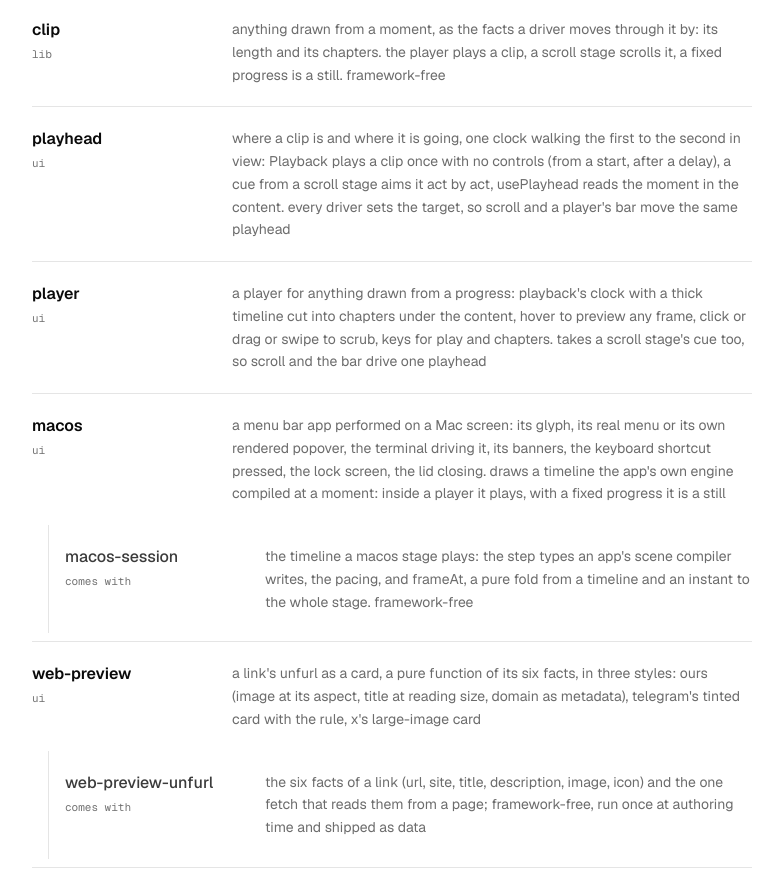
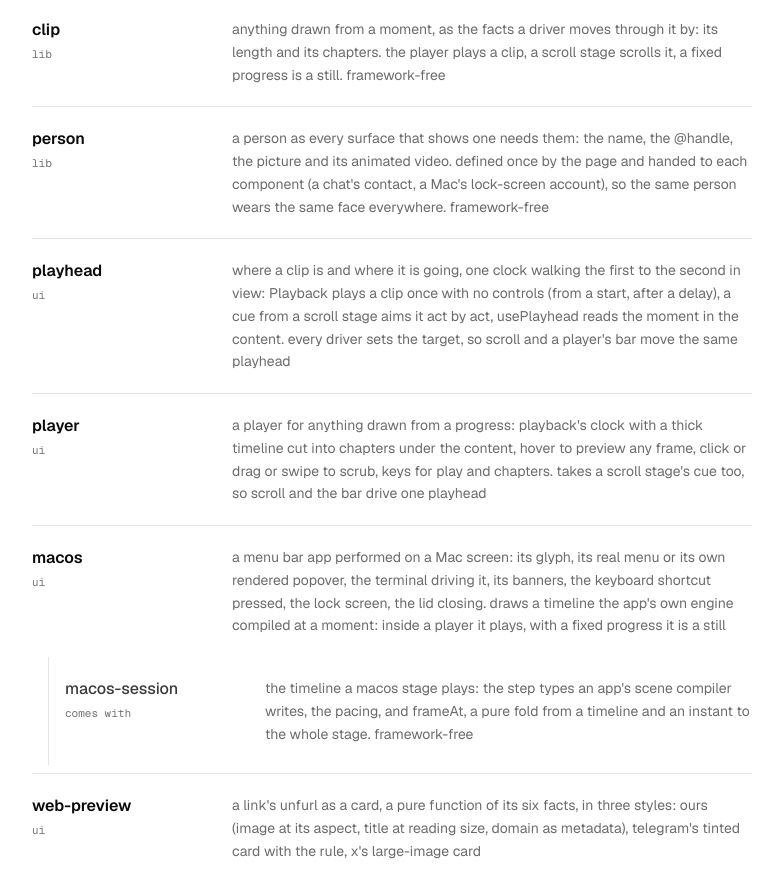
Before and after one commit to adriangalilea/ui, a Next.js app: page / in a window 1280 px wide. Shown: the part 2860-3741 px from the top of the page, without its empty margins (248-1031 px from the left). Built offline with nearby package versions, Linux system fonts and the light colour scheme.

Commit message:
feat(person): one person for every surface
@ag/person is the name, handle, picture and animated picture a page
defines once. telegram-chat's ChatProfile extends it with bot; macos
takes one as user, its lock screen's account, over a glass clock.

```diff
--- a/app/demos.tsx
+++ b/app/demos.tsx
@@ -9,6 +9,7 @@ import LightboxActions from "@/registry/base-nova/lib/lightbox-actions.demo"
 import LightboxMotion from "@/registry/base-nova/lib/lightbox-motion.demo"
 import MacosSession from "@/registry/base-nova/lib/macos-session.demo"
 import Media from "@/registry/base-nova/lib/media-asset.demo"
+import PersonDemo from "@/registry/base-nova/lib/person.demo"
 import PrepareMedia from "@/registry/base-nova/lib/prepare-media.demo"
 import QuoteCard from "@/registry/base-nova/lib/quote-card.demo"
 import TerminalSession from "@/registry/base-nova/lib/terminal-session.demo"
@@ -70,6 +71,7 @@ export const DEMOS: Record<string, ComponentType> = {
   keys: Keys,
   kbd: Kbd,
   clip: Clip,
+  person: PersonDemo,
   playhead: Playhead,
   player: Player,
   macos: Macos,
--- /dev/null
+++ b/public/r/person.json
@@ -0,0 +1,14 @@
+{
+  "$schema": "https://ui.shadcn.com/schema/registry-item.json",
+  "name": "person",
+  "title": "person",
+  "description": "a person as every surface that shows one needs them: the name, the @handle, the picture and its animated video. defined once by the page and handed to each component (a chat's contact, a Mac's lock-screen account), so the same person wears the same face everywhere. framework-free",
+  "files": [
+    {
+      "path": "registry/base-nova/lib/person.ts",
+      "content": "// A person, as every surface that shows one needs them: a chat's contact, a Mac's\n// lock-screen account. Defined once by the page and handed to each component, so the\n// same person wears the same name and picture everywhere. A surface with more to say\n// about someone extends this (telegram-chat's `ChatProfile` adds `bot`).\n// Framework-free.\n\nexport interface Person {\n  /** The display name. */\n  name: string\n  /** \"@adriangalilea\": what a mention types and a sub-line shows. */\n  handle?: string\n  /** The picture's URL. Absent, a surface draws its own placeholder. */\n  avatar?: string\n  /** An animated picture (mp4) that loops muted over `avatar`, where a surface\n   *  animates one. */\n  avatarVideo?: string\n}\n",
+      "type": "registry:lib"
+    }
+  ],
+  "type": "registry:lib"
+}
--- a/public/r/registry.json
+++ b/public/r/registry.json
@@ -397,6 +397,18 @@
       ]
     },
     {
+      "name": "person",
+      "type": "registry:lib",
+      "title": "person",
+      "description": "a person as every surface that shows one needs them: the name, the @handle, the picture and its animated video. defined once by the page and handed to each component (a chat's contact, a Mac's lock-screen account), so the same person wears the same face everywhere. framework-free",
+      "files": [
+        {
+          "path": "registry/base-nova/lib/person.ts",
+          "type": "registry:lib"
+        }
+      ]
+    },
+    {
       "name": "playhead",
       "type": "registry:ui",
       "title": "playhead",
@@ -433,7 +445,8 @@
         "@ag/device-frame",
         "@ag/agent-session",
         "@ag/kbd",
-        "@ag/playhead"
+        "@ag/playhead",
+        "@ag/person"
       ],
       "files": [
         {
@@ -509,6 +522,7 @@
       "dependencies": ["lucide-react"],
       "registryDependencies": [
         "@ag/clip",
+        "@ag/person",
         "@ag/playhead",
         "@ag/web-preview",
         "@ag/device-frame",
--- a/registry.json
+++ b/registry.json
@@ -397,6 +397,18 @@
       ]
     },
     {
+      "name": "person",
+      "type": "registry:lib",
+      "title": "person",
+      "description": "a person as every surface that shows one needs them: the name, the @handle, the picture and its animated video. defined once by the page and handed to each component (a chat's contact, a Mac's lock-screen account), so the same person wears the same face everywhere. framework-free",
+      "files": [
+        {
+          "path": "registry/base-nova/lib/person.ts",
+          "type": "registry:lib"
+        }
+      ]
+    },
+    {
       "name": "playhead",
       "type": "registry:ui",
       "title": "playhead",
@@ -433,7 +445,8 @@
         "@ag/device-frame",
         "@ag/agent-session",
         "@ag/kbd",
-        "@ag/playhead"
+        "@ag/playhead",
+        "@ag/person"
       ],
       "files": [
         {
@@ -509,6 +522,7 @@
       "dependencies": ["lucide-react"],
       "registryDependencies": [
         "@ag/clip",
+        "@ag/person",
         "@ag/playhead",
         "@ag/web-preview",
         "@ag/device-frame",
--- /dev/null
+++ b/registry/base-nova/lib/person.demo.tsx
@@ -0,0 +1,34 @@
+import { Sample } from "@/app/samples"
+import type { Person } from "@/registry/base-nova/lib/person"
+
+// #region person
+const ADA: Person = {
+  name: "Ada",
+  handle: "@ada",
+}
+// #endregion
+
+/** One person, defined once: the name and handle every surface that shows them reads
+ *  (a chat's header, a Mac's lock screen). Without a picture, a surface draws its own
+ *  placeholder, here the initial. */
+export default function PersonDemo() {
+  return (
+    <Sample
+      name="person"
+      label="one person, handed to every surface"
+      with="person"
+    >
+      <div className="flex items-center gap-3">
+        <span className="flex size-10 items-center justify-center rounded-full bg-foreground/10 font-semibold">
+          {ADA.name[0]}
+        </span>
+        <span className="leading-tight">
+          <span className="block font-medium">{ADA.name}</span>
+          <span className="block text-muted-foreground text-xs">
+            {ADA.handle}
+          </span>
+        </span>
+      </div>
+    </Sample>
+  )
+}
--- /dev/null
+++ b/registry/base-nova/lib/person.ts
@@ -0,0 +1,17 @@
+// A person, as every surface that shows one needs them: a chat's contact, a Mac's
+// lock-screen account. Defined once by the page and handed to each component, so the
+// same person wears the same name and picture everywhere. A surface with more to say
+// about someone extends this (telegram-chat's `ChatProfile` adds `bot`).
+// Framework-free.
+
+export interface Person {
+  /** The display name. */
+  name: string
+  /** "@adriangalilea": what a mention types and a sub-line shows. */
+  handle?: string
+  /** The picture's URL. Absent, a surface draws its own placeholder. */
+  avatar?: string
+  /** An animated picture (mp4) that loops muted over `avatar`, where a surface
+   *  animates one. */
+  avatarVideo?: string
+}
--- a/registry/base-nova/ui/macos.tsx
+++ b/registry/base-nova/ui/macos.tsx
@@ -39,6 +39,7 @@ import {
   type Timeline,
   zoomAt,
 } from "@/registry/base-nova/lib/macos-session"
+import type { Person } from "@/registry/base-nova/lib/person"
 import {
   LINE_HEIGHT,
   terminalPalette,
@@ -67,6 +68,9 @@ export interface MacosProps {
    *  uses (`{ claude: ClaudeCode, codex: Codex }`): the page chooses the skins, so
    *  this component depends on none of them. */
   agents?: Record<string, React.ComponentType<AgentViewProps>>
+  /** The person this Mac belongs to, the account its lock screen shows: the page
+   *  chooses who. Absent, the lock screen shows a silhouette and no name. */
+  user?: Person
   /** Accessible description (the stage is one picture). */
   alt: string
   className?: string
@@ -131,6 +135,7 @@ export function Macos({
   accent = "#0a84ff",
   device,
   agents,
+  user,
   alt,
   className,
 }: MacosProps) {
@@ -152,6 +157,7 @@ export function Macos({
       art={art}
       accent={accent}
       agents={agents}
+      user={user}
     />
   )
   const viewport = React.useRef<HTMLDivElement>(null)
@@ -278,6 +284,7 @@ function Screen({
   art,
   accent,
   agents,
+  user,
 }: {
   timeline: Timeline
   clock: SceneClock
@@ -288,6 +295,7 @@ function Screen({
   art: Art
   accent: string
   agents: MacosProps["agents"]
+  user: Person | undefined
 }) {
   const app = timeline.app
   const stage = React.useRef<HTMLDivElement>(null)
@@ -387,6 +395,7 @@ function Screen({
           ms={ms}
           clock={f.world.clock ?? now?.time}
           date={f.world.date ?? now?.date}
+          user={user}
           battery={f.world.battery}
           charging={f.world.charging}
         />
@@ -691,15 +700,17 @@ function WifiGlyph() {
 }
 
 /** macOS's lock screen, over everything: the wallpaper dimmed, the date and the
- *  time large and rounded, and at the bottom the user and the glass password field.
- *  The Mac is awake behind it and nobody is at it; the top right keeps only Wi-Fi
- *  and the battery. It comes up and goes with a fade from `since`. */
+ *  time large, rounded and glassy, and at the bottom the person this Mac belongs to
+ *  (their picture and name) over the glass password field. The Mac is awake behind
+ *  it and nobody is at it; the top right keeps only Wi-Fi and the battery. It comes
+ *  up and goes with a fade from `since`. */
 function LockScreen({
   locked,
   since,
   ms,
   clock,
   date,
+  user,
   battery,
   charging,
 }: {
@@ -709,6 +720,7 @@ function LockScreen({
   /** Absent only before the viewer's clock is known (the server's frame). */
   clock: string | undefined
   date: string | undefined
+  user: Person | undefined
   battery: number
   charging: boolean
 }) {
@@ -732,28 +744,42 @@ function LockScreen({
         style={{ transform: `translateY(${(1 - shown) * 14}px)` }}
       >
         {date && (
-          <div className="font-semibold text-[21px] text-white/85 tracking-[0.005em]">
-            {date}
-          </div>
+          <div className="font-semibold text-[19px] text-white/90">{date}</div>
         )}
+        {/* Glass rather than paint: white fading down through the letters, over
+            the wallpaper's light. */}
         <div
-          className="font-bold text-[150px] text-white/80 tabular-nums leading-[0.95] tracking-[-0.02em] [text-shadow:0_2px_40px_rgb(0_0_0/0.25)]"
+          className="bg-[linear-gradient(180deg,rgb(255_255_255/0.97),rgb(255_255_255/0.62))] bg-clip-text font-semibold text-[136px] text-transparent tabular-nums leading-[0.98] tracking-[-0.015em] [filter:drop-shadow(0_4px_30px_rgb(0_0_0/0.22))]"
           style={{ fontFamily: `ui-rounded, "SF Pro Rounded", ${SYSTEM}` }}
         >
           {clock}
         </div>
       </div>
-      <div className="absolute inset-x-0 bottom-[42px] flex flex-col items-center gap-[12px]">
-        <div className="flex size-[54px] items-center justify-center rounded-full bg-[linear-gradient(180deg,#a3a7b3,#6b6f7c)] ring-[1.5px] ring-white/25 shadow-[0_6px_20px_rgb(0_0_0/0.35)]">
-          <svg aria-hidden="true" viewBox="0 0 24 24" className="size-[32px]">
+      <div className="absolute inset-x-0 bottom-[38px] flex flex-col items-center">
+        <div className="size-[50px] overflow-hidden rounded-full bg-[linear-gradient(180deg,#a3a7b3,#6b6f7c)] shadow-[0_6px_20px_rgb(0_0_0/0.35)] ring-[1.5px] ring-white/30">
+          {user?.avatar ? (
+            // biome-ignore lint/performance/noImgElement: the page's own picture of the person, any URL
+            <img src={user.avatar} alt="" className="size-full object-cover" />
+          ) : (
+            <svg
+              aria-hidden="true"
+              viewBox="0 0 24 24"
+              className="size-full p-[9px]"
+            >
               <circle cx="12" cy="8.5" r="4.2" fill="rgb(255 255 255 / 0.95)" />
               <path
                 d="M3.5 21.5c.8-4.4 4.3-7 8.5-7s7.7 2.6 8.5 7"
                 fill="rgb(255 255 255 / 0.95)"
               />
             </svg>
+          )}
         </div>
-        <div className="flex h-[30px] w-[196px] items-center justify-between rounded-full border border-white/25 bg-white/15 pr-[4px] pl-[14px] text-[12.5px] text-white/65 shadow-[inset_0_1px_0_rgb(255_255_255/0.2)] backdrop-blur-2xl">
+        {user && (
+          <div className="mt-[8px] font-semibold text-[13px] text-white/95">
+            {user.name}
+          </div>
+        )}
+        <div className="mt-[12px] flex h-[28px] w-[184px] items-center justify-between rounded-full border border-white/25 bg-white/14 pr-[3px] pl-[13px] text-[12px] text-white/60 shadow-[inset_0_1px_0_rgb(255_255_255/0.18)] backdrop-blur-2xl">
           Enter Password
           <span className="flex size-[22px] items-center justify-center rounded-full bg-white/20">
             <svg aria-hidden="true" viewBox="0 0 12 12" className="size-[10px]">
@@ -768,7 +794,7 @@ function LockScreen({
             </svg>
           </span>
         </div>
-        <div className="text-[11.5px] text-white/60">
+        <div className="mt-[9px] text-[11px] text-white/55">
           Touch ID or Enter Password
         </div>
       </div>
```
Also changed, not shown: public/r/macos.json (+3 -2 lines), registry/base-nova/ui/telegram-chat.tsx (+5 -8 lines), public/r/telegram-chat.json, 1 other file (tests, documents, lock files or other folders). Lines whose indentation alone changed are shown as unchanged.
